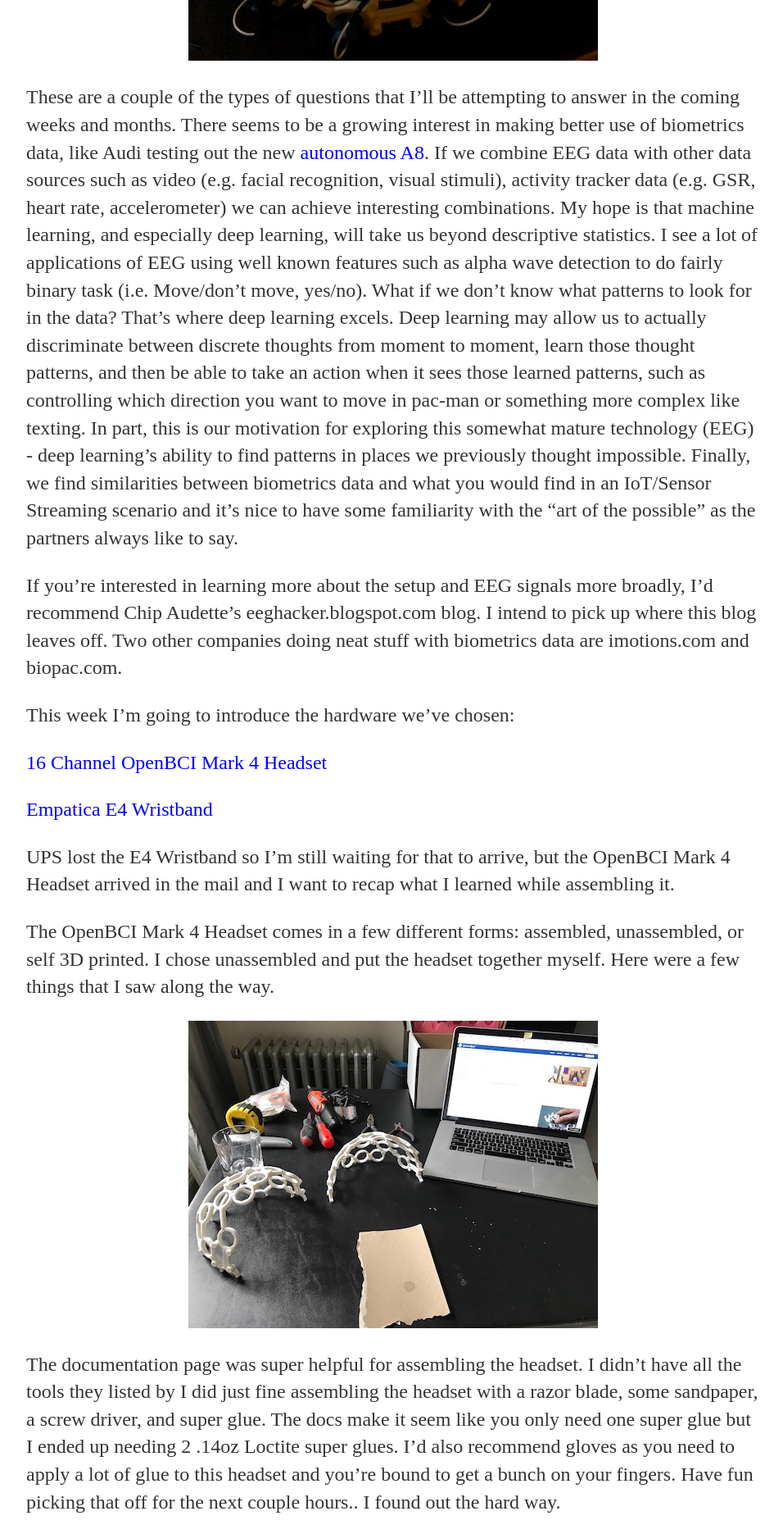
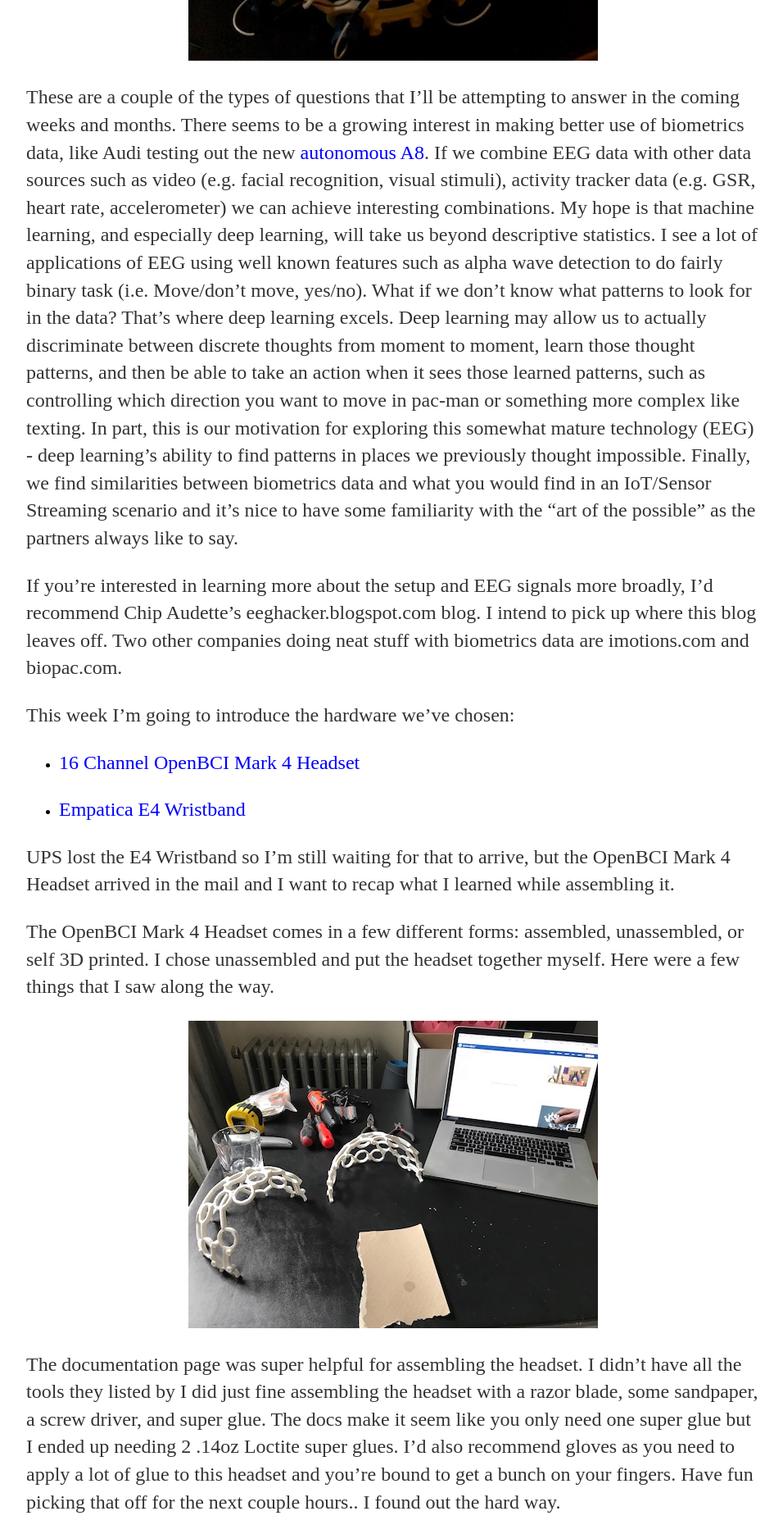
Before and after one commit to ToddMorrill/toddmorrill.github.io, a Jekyll site: the page built from _posts/2017-07-16-eeg-setup.md, in a window 1280 px wide. Shown: the part 1073-2944 px from the top of the page at 82% size, without its empty margins (160-1116 px from the left). Built offline with Jekyll 4.4.1, drawn with Linux system fonts in a browser that asks for light colours.

Commit message:
Update 2017-07-16-eeg-setup.md

```diff
--- a/_posts/2017-07-16-eeg-setup.md
+++ b/_posts/2017-07-16-eeg-setup.md
@@ -14,9 +14,9 @@ If you're interested in learning more about the setup and EEG signals more broad
 
 This week I’m going to introduce the hardware we’ve chosen:
 
-<a style="color:#0000FF" href="https://shop.openbci.com/collections/frontpage/products/ultracortex-mark-iv?variant=23280741955" target="_blank">16 Channel OpenBCI Mark 4 Headset</a>
+- <a style="color:#0000FF" href="https://shop.openbci.com/collections/frontpage/products/ultracortex-mark-iv?variant=23280741955" target="_blank">16 Channel OpenBCI Mark 4 Headset</a>
 
-<a style="color:#0000FF" href="https://www.empatica.com/e4-wristband" target="_blank">Empatica E4 Wristband</a>
+- <a style="color:#0000FF" href="https://www.empatica.com/e4-wristband" target="_blank">Empatica E4 Wristband</a>
 
 UPS lost the E4 Wristband so I’m still waiting for that to arrive, but the OpenBCI Mark 4 Headset arrived in the mail and I want to recap what I learned while assembling it.
 
```
